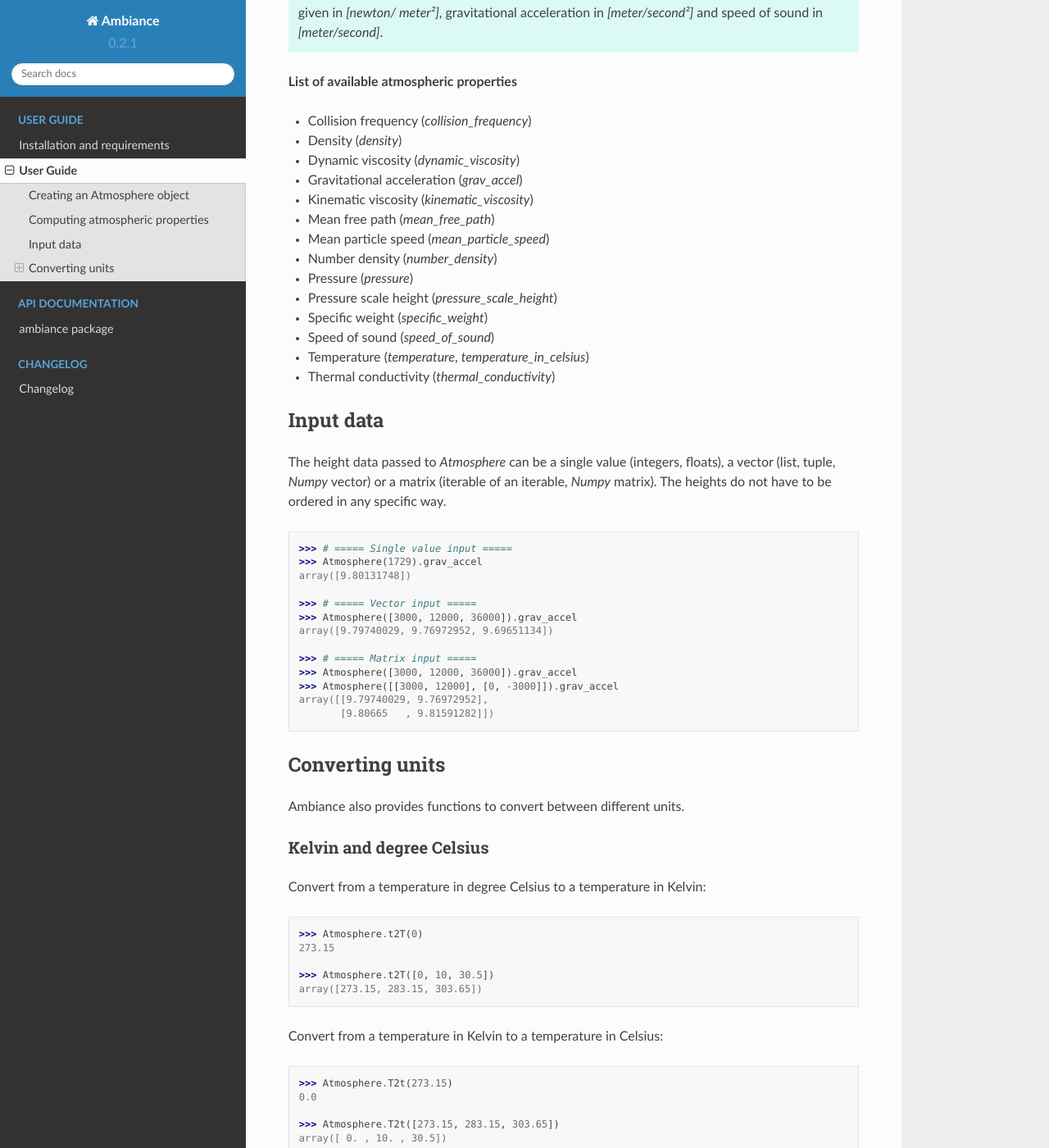
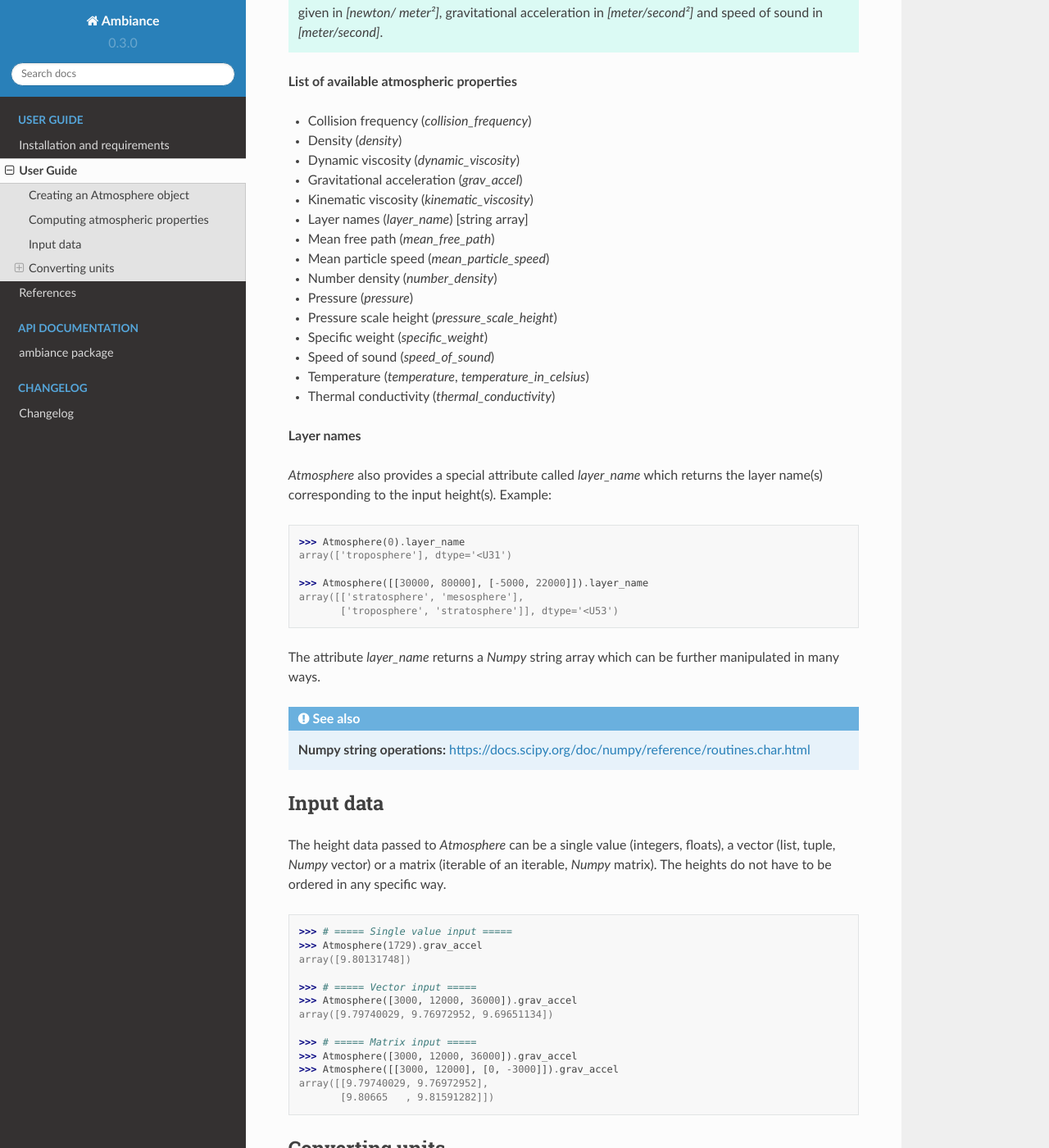
Before and after one commit to airinnova/ambiance, a Sphinx documentation site: the page built from docs/source/user_guide/detailed_user_guide.rst, in a window 1280 px wide and 1400 px high, scrolled down 1443 px. Shown: the whole window at 82% size. Built offline with Sphinx 7.4.7 and the Read the Docs theme 2.0.0, drawn with Linux system fonts in a browser that asks for light colours; some of the changed text lies outside the part shown.

Commit message:
Added 'Atmosphere.layer_name' to documentation

```diff
--- a/README.rst
+++ b/README.rst
@@ -55,6 +55,7 @@ Atmospheric properties are computed from an "Atmosphere object" which takes the
 * Dynamic viscosity (`dynamic_viscosity`)
 * Gravitational acceleration (`grav_accel`)
 * Kinematic viscosity (`kinematic_viscosity`)
+* Layer names (`layer_name`) [string array]
 * Mean free path (`mean_free_path`)
 * Mean particle speed (`mean_particle_speed`)
 * Number density (`number_density`)
@@ -116,6 +117,9 @@ Similarly, you can also pass in entire *matrices*. Example:
            [295.06949351, 295.70270856, 308.29949587],
            [340.29398803, 282.53793156, 329.798731  ]])
 
+    >>> Atmosphere([30000, 0]).layer_name
+    array(['stratosphere', 'troposphere'], dtype='<U42')
+
 For all functionality see the `complete documentation <https://ambiance.readthedocs.io/en/latest/>`_.
 
 Installation
--- a/docs/source/index.rst
+++ b/docs/source/index.rst
@@ -25,6 +25,7 @@ Introduction
 
    user_guide/installation
    user_guide/detailed_user_guide
+   user_guide/references
 
 .. toctree::
    :maxdepth: 1
--- a/docs/source/user_guide/detailed_user_guide.rst
+++ b/docs/source/user_guide/detailed_user_guide.rst
@@ -68,6 +68,7 @@ Computing atmospheric properties
 * Dynamic viscosity (`dynamic_viscosity`)
 * Gravitational acceleration (`grav_accel`)
 * Kinematic viscosity (`kinematic_viscosity`)
+* Layer names (`layer_name`) [string array]
 * Mean free path (`mean_free_path`)
 * Mean particle speed (`mean_particle_speed`)
 * Number density (`number_density`)
@@ -77,6 +78,25 @@ Computing atmospheric properties
 * Speed of sound (`speed_of_sound`)
 * Temperature (`temperature`, `temperature_in_celsius`)
 * Thermal conductivity (`thermal_conductivity`)
+
+**Layer names**
+
+`Atmosphere` also provides a special attribute called `layer_name` which returns the layer name(s) corresponding to the input height(s). Example:
+
+.. code:: python
+
+    >>> Atmosphere(0).layer_name
+    array(['troposphere'], dtype='<U31')
+
+    >>> Atmosphere([[30000, 80000], [-5000, 22000]]).layer_name
+    array([['stratosphere', 'mesosphere'],
+           ['troposphere', 'stratosphere']], dtype='<U53')
+
+The attribute `layer_name` returns a *Numpy* string array which can be further manipulated in many ways.
+
+.. seealso::
+
+    **Numpy string operations:** https://docs.scipy.org/doc/numpy/reference/routines.char.html
 
 Input data
 ----------
@@ -132,10 +152,12 @@ Geometric and geopotential height
 
 Convert from a *geometric* to a *geopotential* height.
 
->>> Atmosphere.geom2geop_height(10000)
-9984.293438772525
+.. code:: python
 
-Convert from a *geopotential* to a *geometric* height.
+    >>> Atmosphere.geom2geop_height(10000)
+    9984.293438772525
 
->>> Atmosphere.geop2geom_height(9984.293438772525)
-10000.0
+    Convert from a *geopotential* to a *geometric* height.
+
+    >>> Atmosphere.geop2geom_height(9984.293438772525)
+    10000.0
--- a/src/ambiance/__version__.py
+++ b/src/ambiance/__version__.py
@@ -2,5 +2,5 @@
 Version
 """
 
-VERSION = (0, 2, 1)
+VERSION = (0, 3, 0)
 __version__ = '.'.join(map(str, VERSION))
```
Also changed, not shown: docs/TODO.md (+18 -12 lines), docs/source/CHANGELOG.rst (+6 -1 lines), docs/source/user_guide/references.rst (added, +10 -0 lines), 2 other files.
